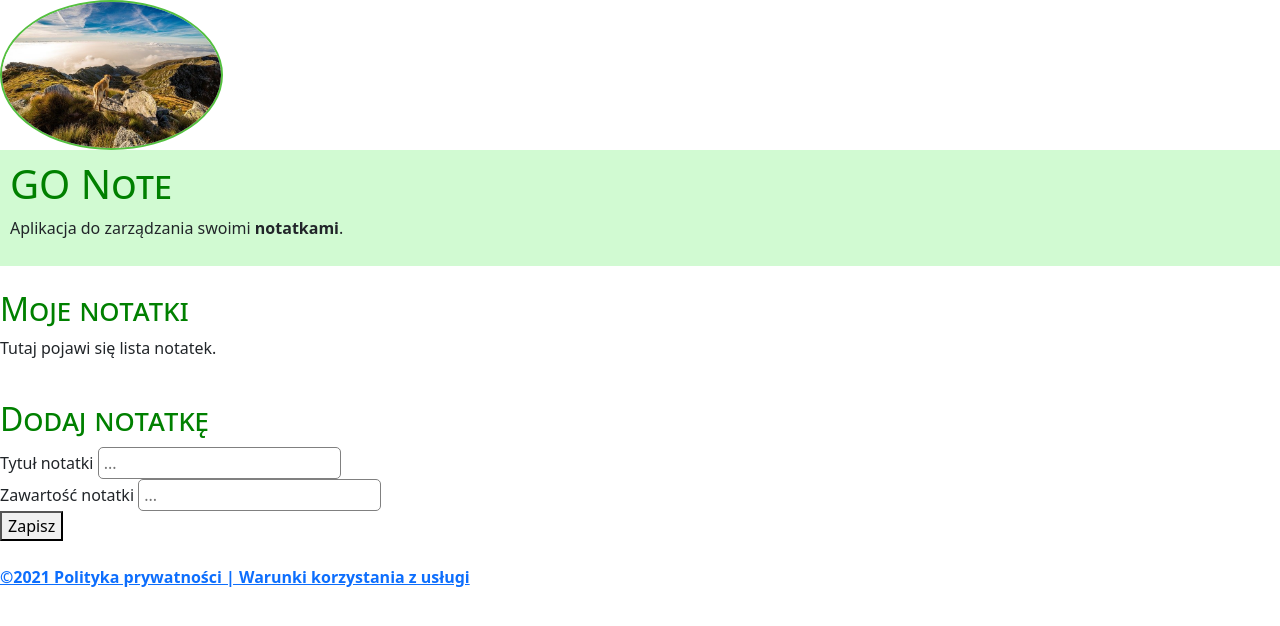
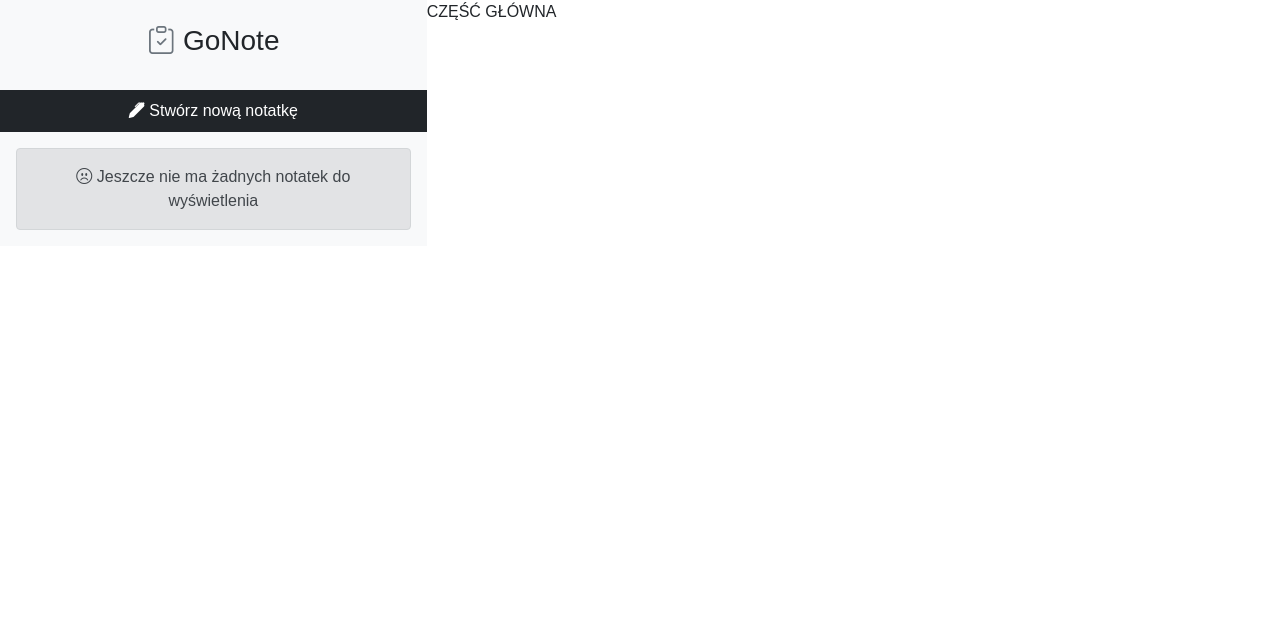
Before and after one commit to mgawronek/gonote, a plain HTML site: page index.html in a window 1280 px wide. Drawn offline with nearby package versions, Linux system fonts and the light colour scheme.

Commit message:
First implementation of Bootstrap

```diff
--- a/index.html
+++ b/index.html
@@ -1,40 +1,36 @@
 <!DOCTYPE html>
 <html>
 		<head>
- <link rel="stylesheet" href="custom-style.css">
 		<meta name="viewport" content="width=device-width, initial-scale=1">
 		<link rel="stylesheet" href="https://cdn.jsdelivr.net/npm/bootstrap@5.0.0-beta2/dist/css/bootstrap.min.css">
 		<link rel="stylesheet" href="https://cdn.jsdelivr.net/npm/bootstrap-icons@1.4.0/font/bootstrap-icons.css">
+		<link rel="stylesheet" href="custom-style.css">
 		<title>Go Note</title>
 	</head>
 	<body>
- <img img class="main-image" src="./background.jpg" alt="Tło" height="150">
- <div id="main-header">
-	 <h1>GO Note</h1>
-	 <p>Aplikacja do zarządzania swoimi <strong>notatkami</strong>.</p>
+
+		<div class="container-fluid p-0 m-0">
+			<div class="row p-0 m-0">
+				<div class="col-12 col-md-5 col-lg-4 bg-light p-0">
+					<h3 class="w-100 text-center p-4">
+						<i class="bi bi-clipboard-check text-secondary"></i>
+						GoNote
+					</h3>
+					<button type="button" class="btn btn-dark w-100 py-2 rounded-0">
+						<i class="bi bi-pen-fill"></i>
+						Stwórz nową notatkę
+					</button>
+					<div class="alert alert-secondary m-3 text-center">
+						<i class="bi bi-emoji-frown"></i>
+						Jeszcze nie ma żadnych notatek do wyświetlenia
 					</div>
- <br>
- <div>
-	<h2>Moje notatki</h2>
-	<p>Tutaj pojawi się lista notatek.</p>
 				</div>
- <br>
- <h2>Dodaj notatkę</h2>
- <form>
-	 <div>
-		 <label for="note-title">Tytuł notatki</label>
-		 <input placeholder="..." id="note-title" type="text" />
+				<div class="col-12 col-md-7 col-lg-8 bg-white p-0">
+					CZĘŚĆ GŁÓWNA
 				</div>
-	 <div>
-		 <label for="note-content">Zawartość notatki</label>
-		 <input placeholder="..." id="note-content" type="text" />
 			</div>
-	 <div>
-		<button type="submit">Zapisz</button>
 		</div>
-	 <br>
-	 <a href="https://google.com">©2021 Polityka prywatności | Warunki korzystania z usługi</a>
- </form>
+
 		<script src="https://cdn.jsdelivr.net/npm/bootstrap@5.0.0-beta2/dist/js/bootstrap.bundle.min.js"></script>
 	</body>
 </html>
```
Lines whose indentation alone changed are shown as unchanged.
